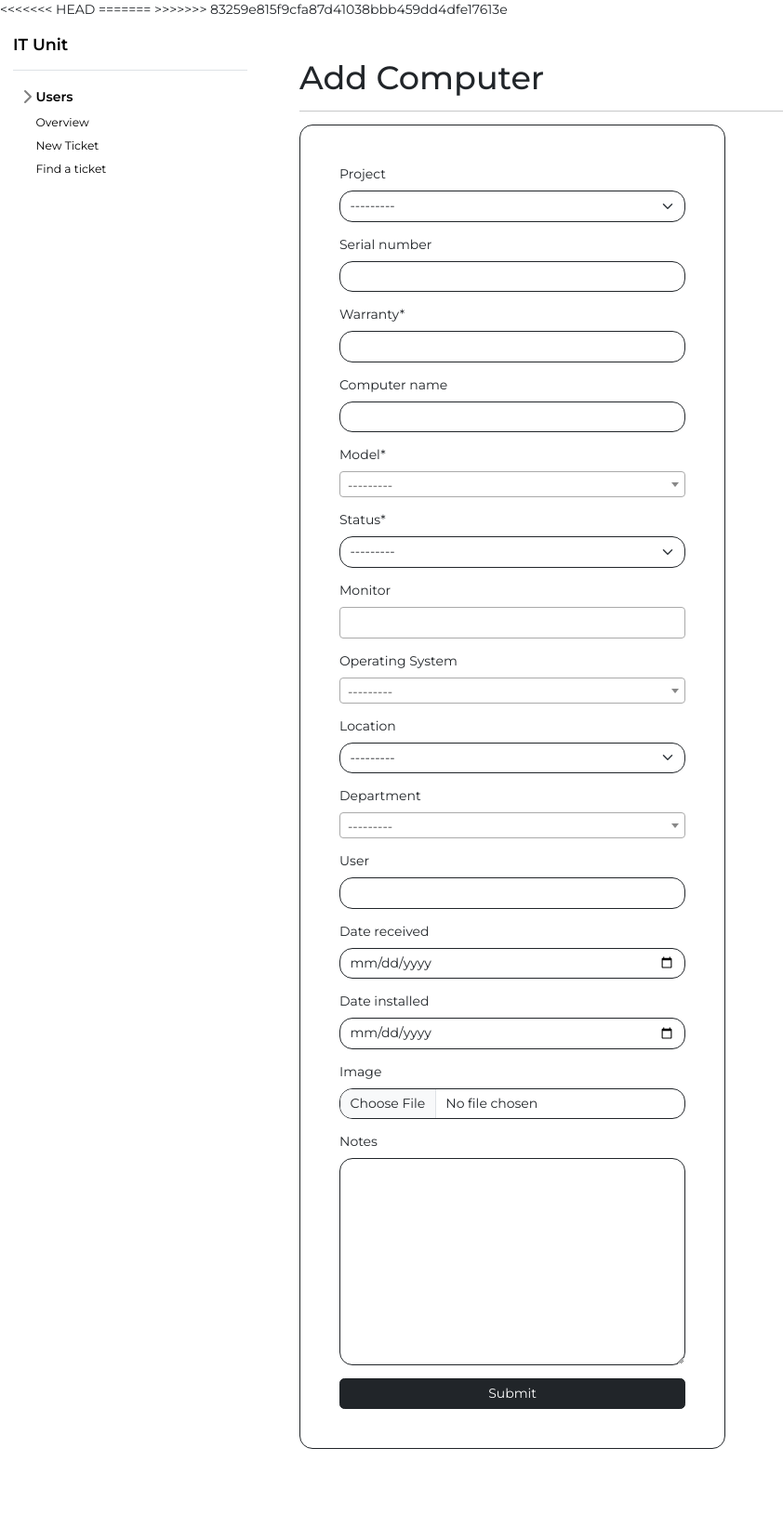
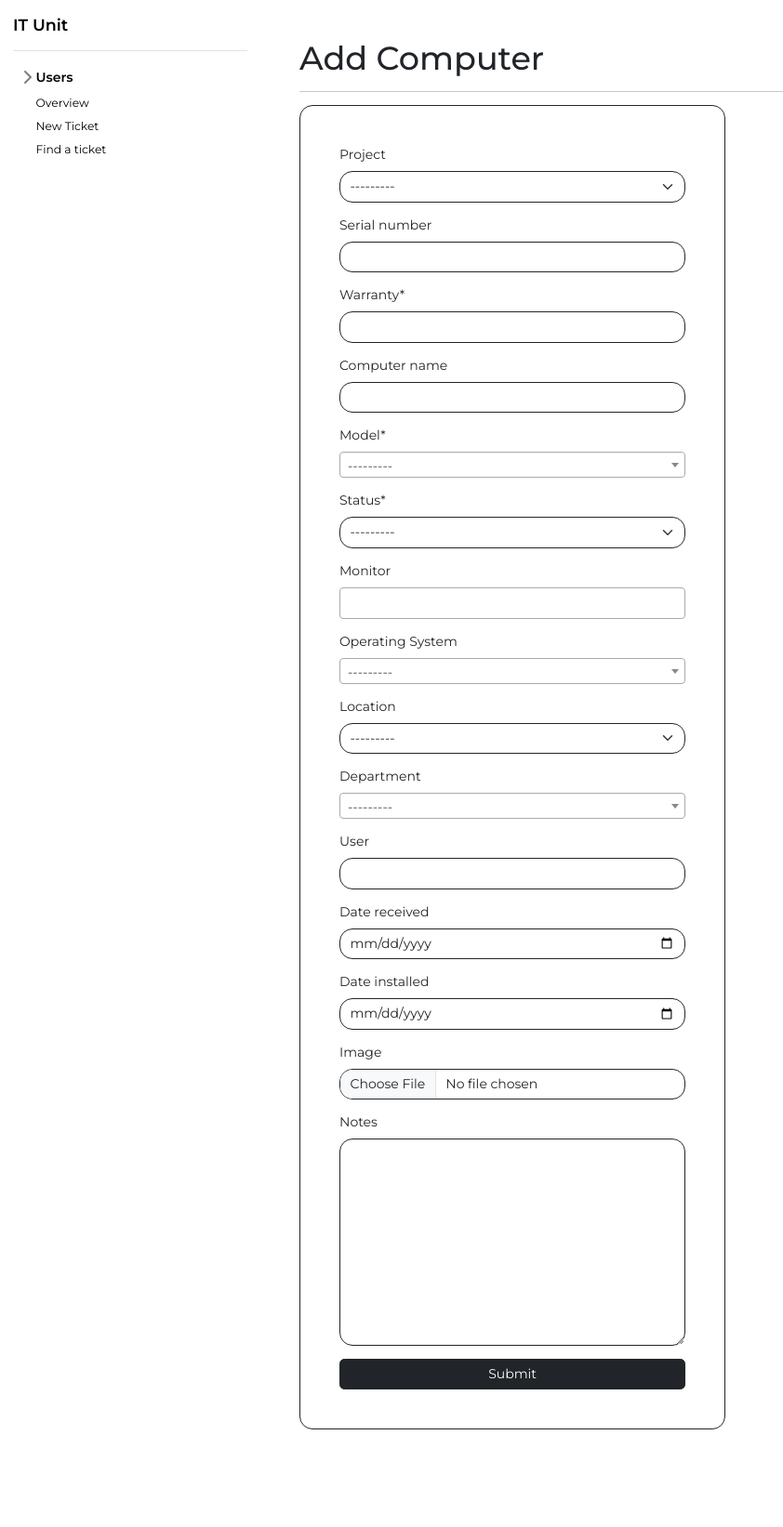
Before and after one commit to swelanauguste/infrastructure-it-unit, a Django app: page /assets/add/computer/ in a window 1280 px wide. Shown: the whole page at 93% size, without its empty margins (0-842 px from the left). After the commit the page ends 1622 px from the top, so only its background shows below. Run offline with Django 5.2, Linux system fonts and the light colour scheme; tables that the repository leaves empty hold one stand-in row (Sample ...); some libraries are stand-ins or nearby versions.

Commit message:
base.html

```diff
--- a/app/templates/base.html
+++ b/app/templates/base.html
@@ -37,15 +37,15 @@
     <script
         src="https://cdn.jsdelivr.net/npm/select2@4.1.0-rc.0/dist/js/select2.min.js"></script>
 
-<<<<<<< HEAD
-    <link rel="shortcut icon" href="{% static 'images/logo.png' %}" type="image/x-icon">
-=======
+
+    <link rel="shortcut icon"
+        href="{% static 'images/logo.png' %}"
+        type="image/x-icon">
     <link
         href="https://cdn.jsdelivr.net/npm/bootstrap@5.3.2/dist/css/bootstrap.min.css"
         rel="stylesheet"
         integrity="sha384-T3c6CoIi6uLrA9TneNEoa7RxnatzjcDSCmG1MXxSR1GAsXEV/Dwwykc2MPK8M2HN"
         crossorigin="anonymous">
->>>>>>> 83259e815f9cfa87d41038bbb459dd4dfe17613e
 
     <style>
         html,
```
